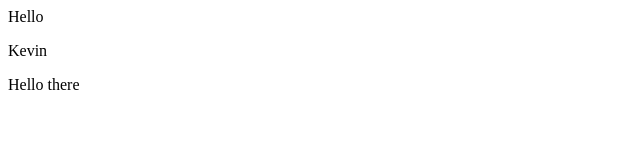
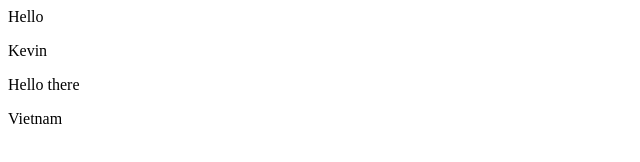
Before and after one commit to fluoxetines73/demo-repo2, a plain HTML site: page index.html in a window 1280 px wide. Shown: the full height of the page, 0-640 px from the left. Drawn offline with Linux system fonts and the light colour scheme.

Commit message:
add vietnam

```diff
--- a/index.html
+++ b/index.html
@@ -1,3 +1,4 @@
 <div>Hello</div>
 <p>Kevin</p>
 <p>Hello there</p>
+<p>Vietnam</p>
```
